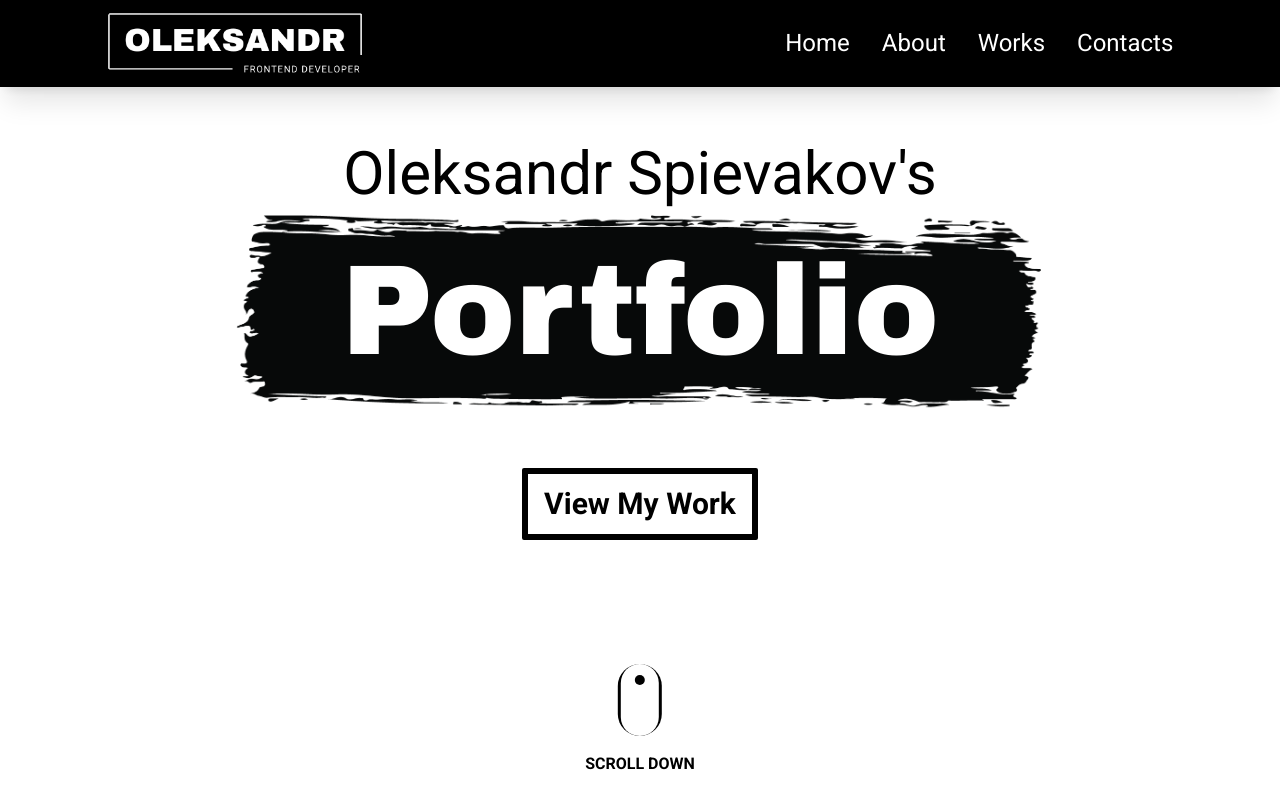
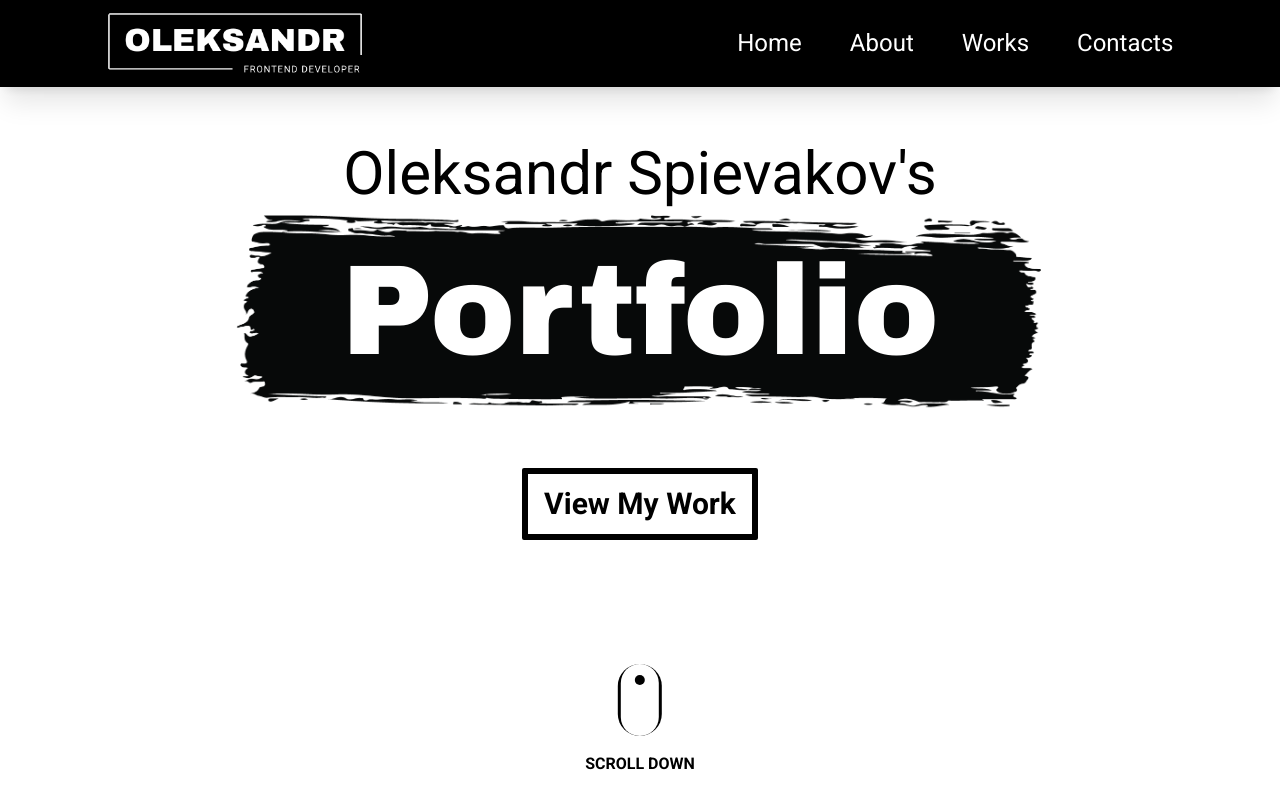
Before and after one commit to AlexandrSpevakov/portfolio-website, a Next.js app: page / in a window 1280 px wide. Shown: the top 800 px of the page. Built offline with nearby package versions, Linux system fonts and the light colour scheme.

Commit message:
refactor: implement the Menu for 2xl

```diff
--- a/app/components/Menu.tsx
+++ b/app/components/Menu.tsx
@@ -1,6 +1,6 @@
 export default function Menu() {
   return (
-    <ul className="hidden gap-x-5 text-xl md:flex lg:gap-x-8 lg:text-2xl 2xl:gap-x-12 2xl:text-3xl">
+    <ul className="hidden gap-x-5 text-xl md:flex lg:text-2xl xl:gap-x-12 2xl:gap-x-14 3xl:gap-x-16 3xl:text-3xl">
       <li className="relative">
         <a
           href="#home"
```
